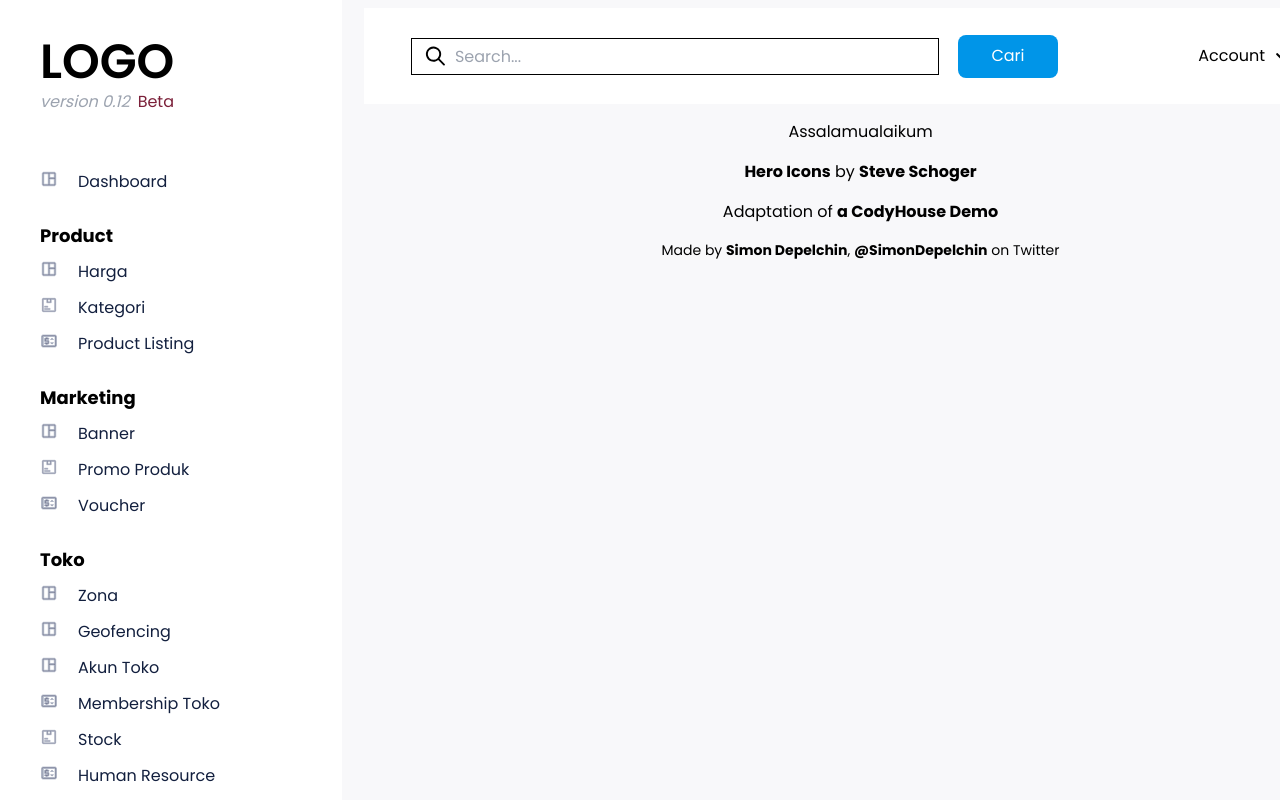
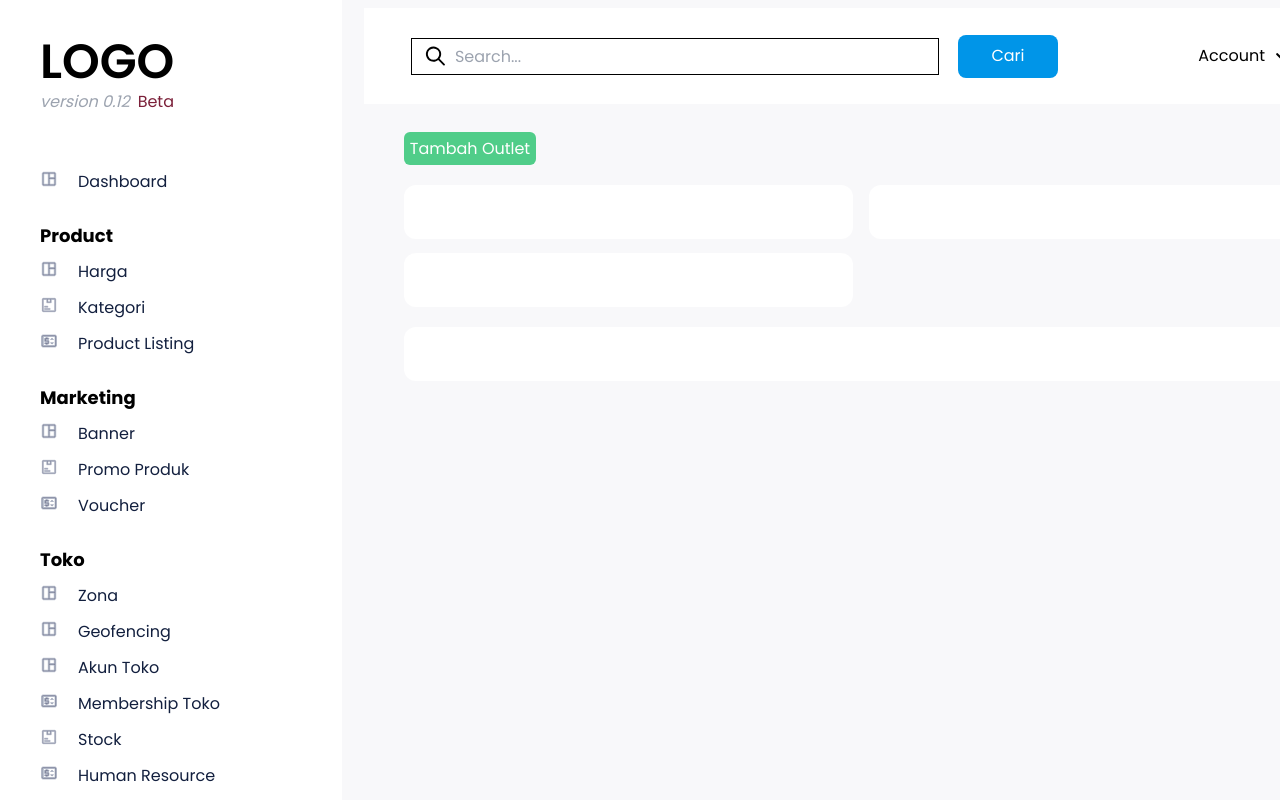
Before and after one commit to muhamadluthfiam/frontendtest-luthfiamrullah, a Vue app: page /toko/akun-toko in a window 1280 px wide. Shown: the top 800 px of the page. Built offline with nearby package versions, Linux system fonts and the light colour scheme.

Commit message:
create layout akun toko

```diff
--- a/src/assets/base.css
+++ b/src/assets/base.css
@@ -84,3 +84,11 @@ aside #toggle-navbar {
   display: grid;
   grid-template-columns: 182px auto;
 }
+
+.card {
+  width: 100%;
+  padding: 27px;
+  background: #fff;
+  border-radius: 12px;
+  margin-bottom: 14px;
+}
--- a/src/views/AkunToko.vue
+++ b/src/views/AkunToko.vue
@@ -1,35 +1,48 @@
 <template>
-  <main>
-    <p class="py-2">Assalamualaikum</p>
-    <p class="py-2">
-      <a
-        href="https://github.com/sschoger/heroicons-ui"
-        class="text-black font-bold"
-        >Hero Icons</a
-      >
-      by
-      <a href="https://twitter.com/steveschoger" class="text-black font-bold"
-        >Steve Schoger</a
-      >
-    </p>
-    <p class="py-2">
-      Adaptation of
-      <a
-        href="https://codyhouse.co/demo/responsive-sidebar-navigation/index.html"
-        class="text-black font-bold"
-        >a CodyHouse Demo</a
-      >
-    </p>
-    <p class="py-2 text-sm">
-      Made by
-      <a href="https://webartisan.be" class="text-black font-bold"
-        >Simon Depelchin</a
-      >,
-      <a href="https://twitter.com/SimonDepelchin" class="text-black font-bold"
-        >@SimonDepelchin</a
-      >
-      on Twitter
-    </p>
+  <main class="mx-10">
+    <div class="flex justify-start">
+      <button class="rounded-[6px] w-[132px] h-[33px] text-white bg-[#50CD89] mt-5 float-left">
+        Tambah Outlet
+      </button>
+    </div>
+    <div class="2xl:columns-3 mt-5 lg:columns-2">
+      <div class="col-4 col-xl-4">
+        <div class="content">
+          <div class="row">
+            <div class="col-12 col-md-6 col-lg-4">
+              <div class="card">
+                <div
+                  class="d-flex justify-content-between align-items-center"
+                ></div>
+              </div>
+            </div>
+          </div>
+          <div class="row">
+            <div class="col-12 col-lg-6">
+              <div class="card">
+                <div
+                  class="d-flex justify-content-between align-items-center"
+                ></div>
+              </div>
+            </div>
+          </div>
+          <div class="row">
+            <div class="col-12 col-lg-6">
+              <div class="card">
+                <div
+                  class="d-flex justify-content-between align-items-center"
+                ></div>
+              </div>
+            </div>
+          </div>
+        </div>
+      </div>
+    </div>
+    <div class="col-12 lg:mt-5">
+      <div class="card">
+        <div class="d-flex justify-content-between align-items-center"></div>
+      </div>
+    </div>
   </main>
 </template>
 <script setup>
```
